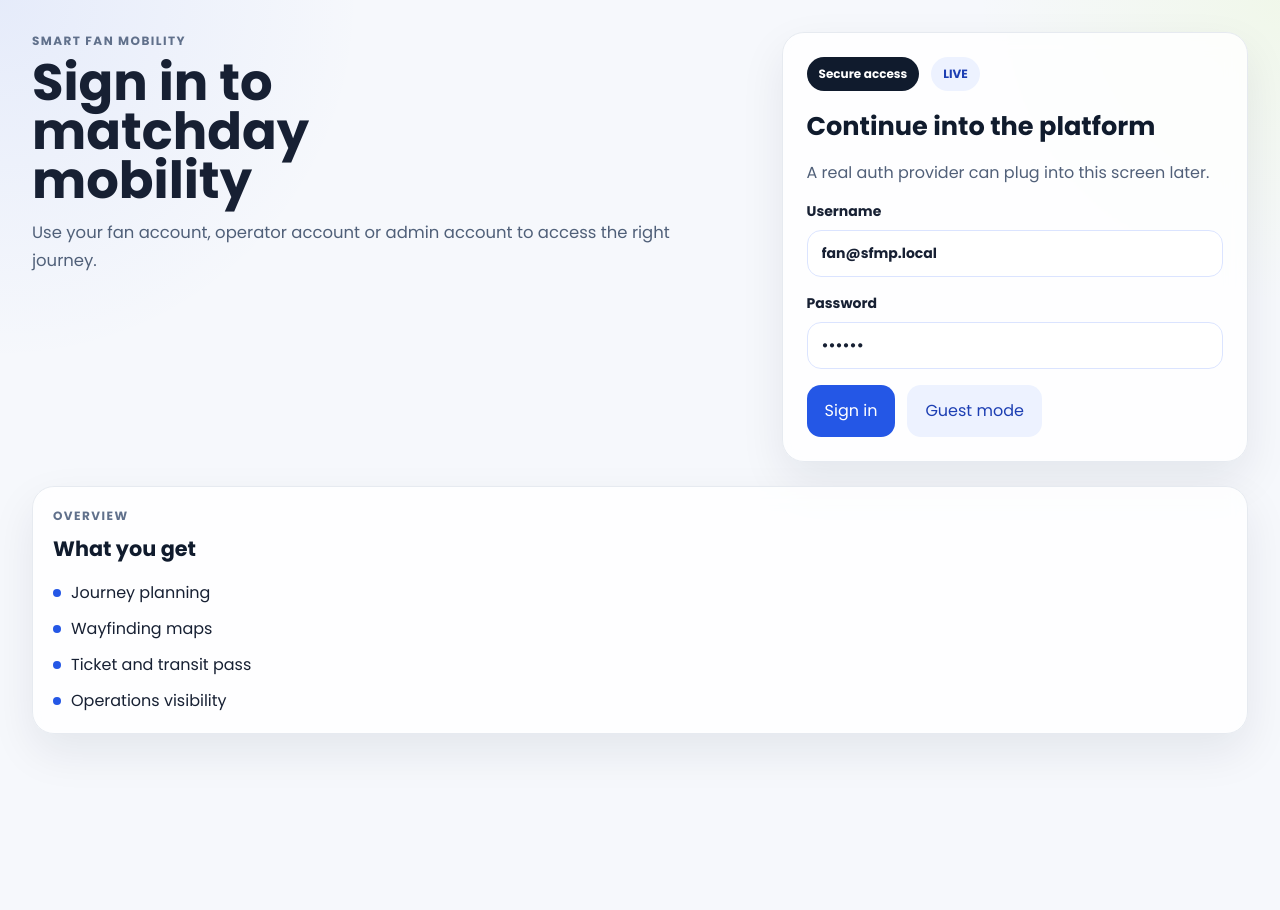
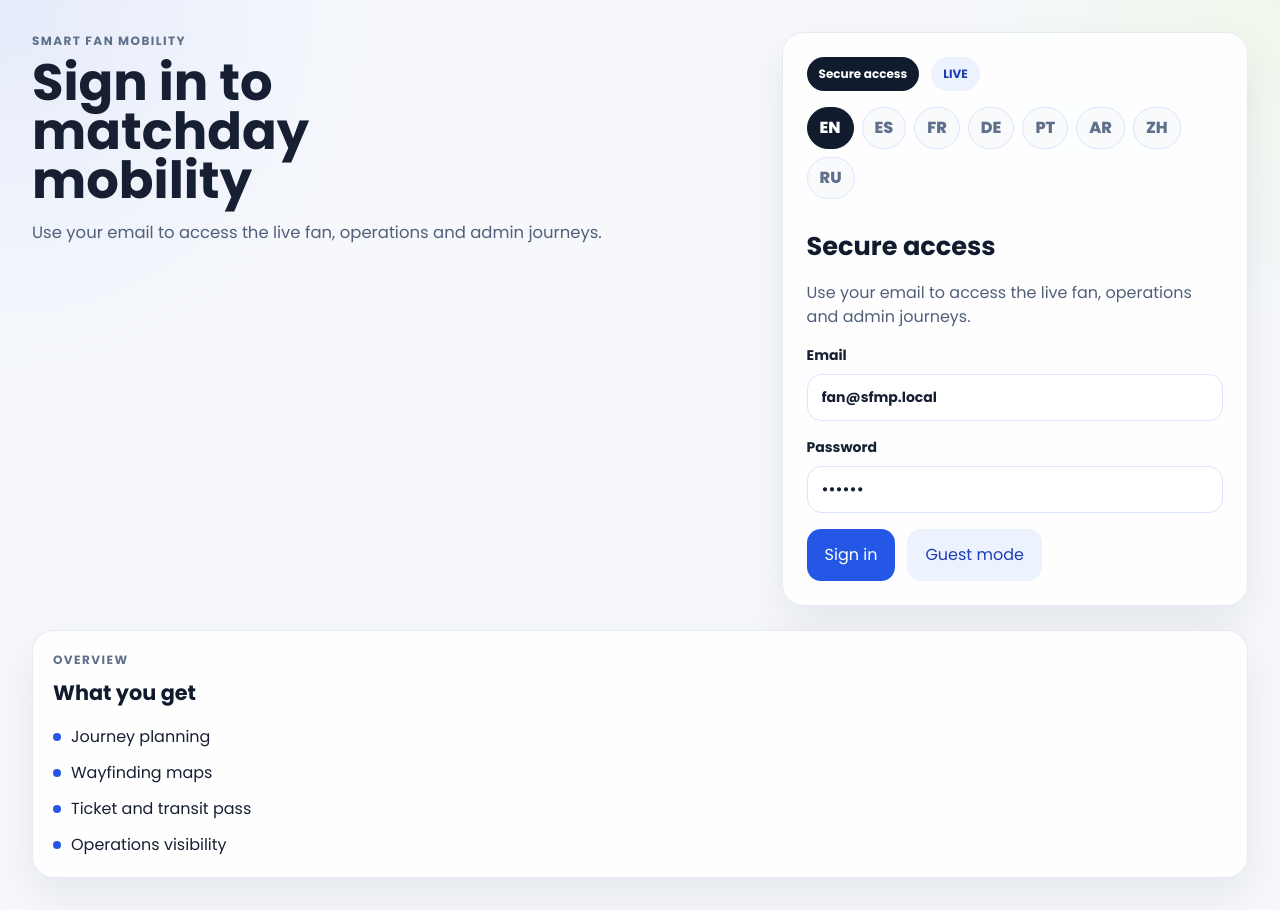
Before and after one commit to valere-merval/SFMP_WEB, a React (Vite) app: page / in a window 1280 px wide. Before the commit the page ends 800 px from the top, so only its background shows below. Built offline with nearby package versions, Linux system fonts and the light colour scheme; no server answers.

Commit message:
feat: add login language switcher

```diff
--- a/src/App.css
+++ b/src/App.css
@@ -10,6 +10,10 @@
 
 .auth-shell {
   min-height: 100vh;
+}
+
+.auth-topbar {
+  align-items: stretch;
 }
 
 .auth-hero { min-height: 100%; }
@@ -28,6 +32,27 @@
   color: #b91c1c;
   font-weight: 700;
 }
+.lang-switch {
+  display: flex;
+  flex-wrap: wrap;
+  gap: 8px;
+  margin-bottom: 12px;
+}
+.lang-pill {
+  border: 1px solid #dbe4ff;
+  background: #f8fafc;
+  color: #60708b;
+  border-radius: 999px;
+  padding: 8px 12px;
+  font-weight: 800;
+  cursor: pointer;
+}
+.lang-pill.active {
+  background: #101b2d;
+  border-color: #101b2d;
+  color: #fff;
+}
+
 
 .topbar {
   display: grid;
--- a/src/App.tsx
+++ b/src/App.tsx
@@ -11,14 +11,28 @@ import type { CatalogData } from './types';
 
 type View = 'fan' | 'operations' | 'admin';
 type LoadState = 'loading' | 'ready' | 'error';
+type Locale = 'en' | 'es' | 'fr' | 'de' | 'pt' | 'ar' | 'zh' | 'ru';
+
+function detectLocale(): Locale {
+  const raw = (navigator.language || 'en').toLowerCase().split('-')[0];
+  return ['en', 'es', 'fr', 'de', 'pt', 'ar', 'zh', 'ru'].includes(raw) ? (raw as Locale) : 'en';
+}
 
 function App() {
   const [view, setView] = useState<View>('fan');
+  const [locale, setLocale] = useState<Locale>(() => {
+    const saved = localStorage.getItem('sfmp_locale') as Locale | null;
+    return saved && ['en', 'es', 'fr', 'de', 'pt', 'ar', 'zh', 'ru'].includes(saved) ? saved : detectLocale();
+  });
   const [signedIn, setSignedIn] = useState(() => Boolean(localStorage.getItem('sfmp_token')));
   const [data, setData] = useState<CatalogData | null>(null);
   const [loadState, setLoadState] = useState<LoadState>('loading');
   const [error, setError] = useState<string | null>(null);
   const [reloadTick, setReloadTick] = useState(0);
+
+  useEffect(() => {
+    localStorage.setItem('sfmp_locale', locale);
+  }, [locale]);
 
   useEffect(() => {
     if (!signedIn) {
@@ -35,9 +49,6 @@ function App() {
 
       try {
         const catalog = await getJson<CatalogData>('/api/v1/catalog');
-        if (!catalog.events?.length) {
-          throw new Error('Catalog response missing events');
-        }
         if (cancelled) return;
         setData(catalog);
         setLoadState('ready');
@@ -57,7 +68,7 @@ function App() {
   }, [reloadTick, signedIn]);
 
   if (!signedIn) {
-    return <AuthScreen onContinue={() => setSignedIn(true)} />;
+    return <AuthScreen locale={locale} onLocaleChange={setLocale} onContinue={() => setSignedIn(true)} />;
   }
 
   const hero = data?.events[0] ?? null;
--- a/src/screens/AdminScreen.tsx
+++ b/src/screens/AdminScreen.tsx
@@ -20,7 +20,7 @@ export function AdminScreen({ catalog }: { catalog: CatalogData }) {
         </div>
       </Card>
 
-      <Card title="Advanced mobility analytics" subtitle="Version 3">
+      <Card title="Mobility analytics" subtitle="Command view">
         <div className="list-stack">
           {catalog.heatmaps.map((item) => (
             <Row key={item.zone} leftTitle={item.zone} leftSubtitle={`${item.intensity} · ${item.trend}`} rightTitle={item.recommendation} rightSubtitle="Heatmap" />
@@ -36,7 +36,7 @@ export function AdminScreen({ catalog }: { catalog: CatalogData }) {
         </div>
       </Card>
 
-      <Card title="Traffic and consent" subtitle="Version 2">
+      <Card title="Traffic and consent" subtitle="Live operations">
         <div className="list-stack">
           {catalog.traffic.map((item) => (
             <Row key={item.corridor} leftTitle={item.corridor} leftSubtitle={`${item.status} · ${item.impact}`} rightTitle={item.recommendation} rightSubtitle="Traffic" />
--- a/src/screens/AuthScreen.tsx
+++ b/src/screens/AuthScreen.tsx
@@ -2,47 +2,71 @@ import { useState } from 'react';
 import { login } from '../lib/api';
 import { Card, Pill } from '../components/ui';
 
-export function AuthScreen({ onContinue }: { onContinue: () => void }) {
-  const [username, setUsername] = useState('fan@sfmp.local');
+type Locale = 'en' | 'es' | 'fr' | 'de' | 'pt' | 'ar' | 'zh' | 'ru';
+
+const COPY: Record<Locale, { title: string; subtitle: string; authLabel: string; username: string; password: string; signIn: string; guest: string; overview: string; loginError: string }> = {
+  en: { title: 'Sign in to matchday mobility', subtitle: 'Use your email to access the live fan, operations and admin journeys.', authLabel: 'Secure access', username: 'Email', password: 'Password', signIn: 'Sign in', guest: 'Guest mode', overview: 'What you get', loginError: 'Invalid credentials. Use a backend-issued account.' },
+  es: { title: 'Inicia sesión para la movilidad del partido', subtitle: 'Usa tu correo para acceder a las experiencias en vivo de fans, operaciones y admin.', authLabel: 'Acceso seguro', username: 'Correo', password: 'Contraseña', signIn: 'Entrar', guest: 'Modo invitado', overview: 'Lo que obtienes', loginError: 'Credenciales inválidas. Usa una cuenta creada en el backend.' },
+  fr: { title: 'Connexion à la mobilité du match', subtitle: 'Utilisez votre e-mail pour accéder aux parcours fan, opérations et admin.', authLabel: 'Accès sécurisé', username: 'E-mail', password: 'Mot de passe', signIn: 'Se connecter', guest: 'Mode invité', overview: 'Ce que vous obtenez', loginError: 'Identifiants invalides. Utilisez un compte créé côté backend.' },
+  de: { title: 'Anmelden für die Spieltag-Mobilität', subtitle: 'Nutze deine E-Mail für Fan-, Ops- und Admin-Ansichten.', authLabel: 'Sicherer Zugriff', username: 'E-Mail', password: 'Passwort', signIn: 'Anmelden', guest: 'Gastmodus', overview: 'Das bekommst du', loginError: 'Ungültige Zugangsdaten. Nutze ein Backend-Konto.' },
+  pt: { title: 'Entrar na mobilidade do jogo', subtitle: 'Use seu e-mail para acessar as jornadas de fãs, operações e admin.', authLabel: 'Acesso seguro', username: 'E-mail', password: 'Senha', signIn: 'Entrar', guest: 'Modo convidado', overview: 'O que você recebe', loginError: 'Credenciais inválidas. Use uma conta do backend.' },
+  ar: { title: 'تسجيل الدخول إلى تنقل المباراة', subtitle: 'استخدم بريدك الإلكتروني للوصول إلى رحلات المشجعين والعمليات والإدارة.', authLabel: 'وصول آمن', username: 'البريد الإلكتروني', password: 'كلمة المرور', signIn: 'تسجيل الدخول', guest: 'وضع الضيف', overview: 'ما الذي ستحصل عليه', loginError: 'بيانات الاعتماد غير صحيحة. استخدم حسابًا من الخلفية.' },
+  zh: { title: '登录比赛出行平台', subtitle: '使用你的邮箱访问球迷、运营和管理后台。', authLabel: '安全访问', username: '电子邮箱', password: '密码', signIn: '登录', guest: '访客模式', overview: '你将获得', loginError: '凭据无效，请使用后台创建的账号。' },
+  ru: { title: 'Войти в матчевую мобильность', subtitle: 'Используйте e-mail для доступа к разделам фанатов, операций и админки.', authLabel: 'Безопасный вход', username: 'Электронная почта', password: 'Пароль', signIn: 'Войти', guest: 'Гостевой режим', overview: 'Что вы получите', loginError: 'Неверные данные. Используйте аккаунт из backend.' },
+};
+
+const SUPPORTED: Locale[] = ['en', 'es', 'fr', 'de', 'pt', 'ar', 'zh', 'ru'];
+
+export function AuthScreen({ locale, onLocaleChange, onContinue }: { locale: Locale; onLocaleChange: (locale: Locale) => void; onContinue: () => void }) {
+  const [email, setEmail] = useState('fan@sfmp.local');
   const [password, setPassword] = useState('fan123');
   const [error, setError] = useState<string | null>(null);
+
+  const copy = COPY[locale];
 
   const submit = async () => {
     try {
       setError(null);
-      await login(username, password);
+      await login(email, password);
       onContinue();
     } catch {
-      setError('Invalid credentials. Try fan@sfmp.local / fan123, ops@sfmp.local / ops123, or admin@sfmp.local / admin123.');
+      setError(copy.loginError);
     }
   };
 
   return (
     <div className="app-shell auth-shell">
-      <header className="topbar">
+      <header className="topbar auth-topbar">
         <div>
           <p className="eyebrow">SMART FAN MOBILITY</p>
-          <h1>Sign in to matchday mobility</h1>
-          <p className="lead">Use your fan account, operator account or admin account to access the right journey.</p>
+          <h1>{copy.title}</h1>
+          <p className="lead">{copy.subtitle}</p>
         </div>
         <div className="hero-card auth-hero">
-          <div className="hero-topline"><Pill>Secure access</Pill><Pill subtle>LIVE</Pill></div>
-          <h2>Continue into the platform</h2>
-          <p>A real auth provider can plug into this screen later.</p>
+          <div className="hero-topline"><Pill>{copy.authLabel}</Pill><Pill subtle>LIVE</Pill></div>
+          <div className="lang-switch" aria-label="Language switcher">
+            {SUPPORTED.map((code) => (
+              <button key={code} type="button" className={locale === code ? 'lang-pill active' : 'lang-pill'} onClick={() => onLocaleChange(code)}>
+                {code.toUpperCase()}
+              </button>
+            ))}
+          </div>
+          <h2>{copy.authLabel}</h2>
+          <p>{copy.subtitle}</p>
           <label className="auth-label">
-            Username
-            <input className="auth-input" value={username} onChange={(e) => setUsername(e.target.value)} placeholder="fan@sfmp.local" />
+            {copy.username}
+            <input className="auth-input" value={email} onChange={(e) => setEmail(e.target.value)} placeholder="fan@sfmp.local" />
           </label>
           <label className="auth-label">
-            Password
+            {copy.password}
             <input className="auth-input" type="password" value={password} onChange={(e) => setPassword(e.target.value)} placeholder="fan123" />
           </label>
           {error ? <p className="auth-error">{error}</p> : null}
-          <div className="cta-row"><button className="primary" onClick={submit}>Sign in</button><button className="secondary" onClick={onContinue}>Guest mode</button></div>
+          <div className="cta-row"><button className="primary" onClick={submit}>{copy.signIn}</button><button className="secondary" onClick={onContinue}>{copy.guest}</button></div>
         </div>
       </header>
       <section className="section-grid">
-        <Card title="What you get" subtitle="Overview" wide>
+        <Card title={copy.overview} subtitle="Overview" wide>
           <div className="list-stack">
             {['Journey planning', 'Wayfinding maps', 'Ticket and transit pass', 'Operations visibility'].map((item) => (
               <div key={item} className="bullet-row"><span className="dot" /><p>{item}</p></div>
```
Also changed, not shown: src/screens/OperationsScreen.tsx (+4 -4 lines).
